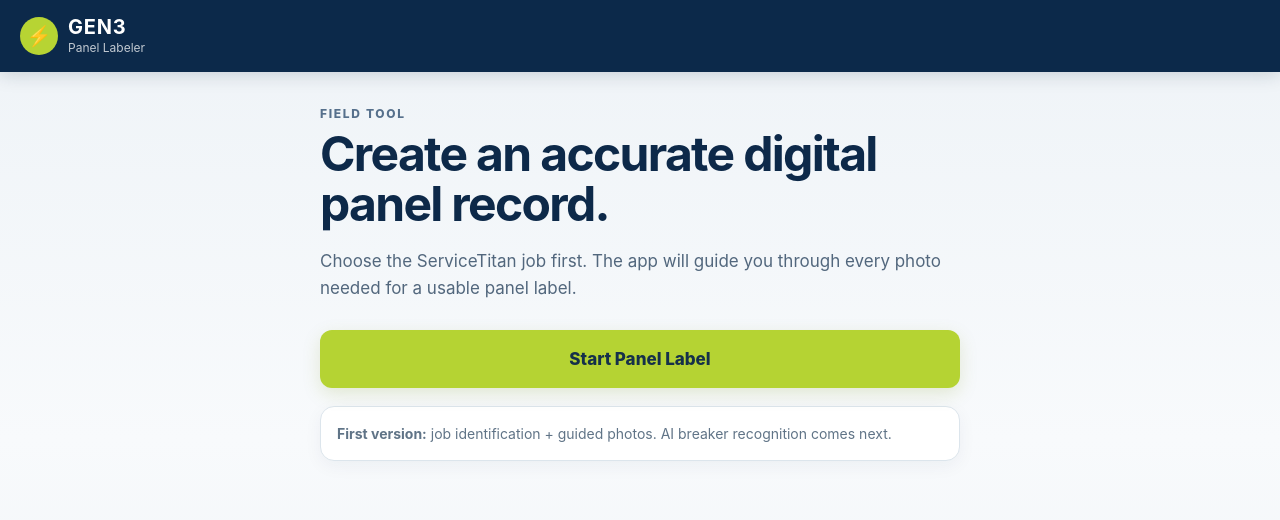
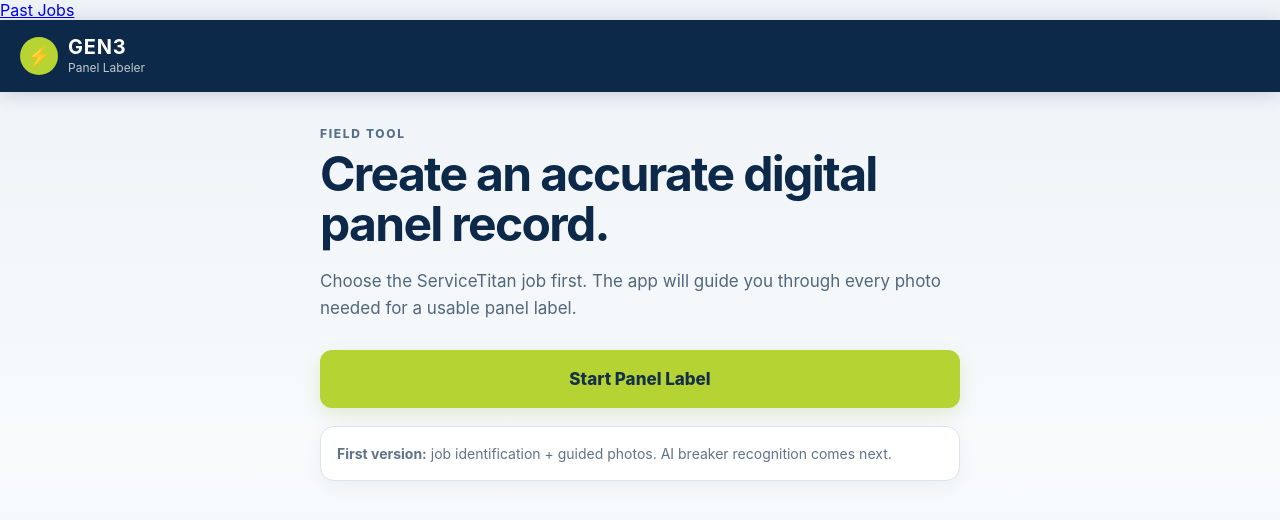
Before and after one commit to generation3electric/GEN3-Panel-Labeler, a React (Vite) app: page / in a window 1280 px wide. Shown: the top 520 px of the page. Built offline with nearby package versions, Linux system fonts and the light colour scheme.

Commit message:
Expose past panel records page

```diff
--- a/src/main.jsx
+++ b/src/main.jsx
@@ -2,9 +2,12 @@ import React from 'react';
 import { createRoot } from 'react-dom/client';
 import App from './App.jsx';
 import ProcessingReview from './ProcessingReview.jsx';
+import PastRecords from './PastRecords.jsx';
 import './styles.css';
 
-const processingPreview = window.location.pathname === '/processing-preview';
+const pathname = window.location.pathname;
+const processingPreview = pathname === '/processing-preview';
+const pastRecords = pathname === '/past-records';
 
 const demoJob = {
   id: '7845621',
@@ -21,7 +24,9 @@ const demoPanel = {
 
 createRoot(document.getElementById('root')).render(
   <React.StrictMode>
-    {processingPreview ? (
+    {pastRecords ? (
+      <PastRecords />
+    ) : processingPreview ? (
       <ProcessingReview
         job={demoJob}
         panel={demoPanel}
@@ -29,6 +34,11 @@ createRoot(document.getElementById('root')).render(
         savedRecord={null}
         onStartOver={() => { window.location.href = '/'; }}
       />
-    ) : <App />}
+    ) : (
+      <>
+        <a className="pastRecordsShortcut" href="/past-records">Past Jobs</a>
+        <App />
+      </>
+    )}
   </React.StrictMode>,
 );
```
